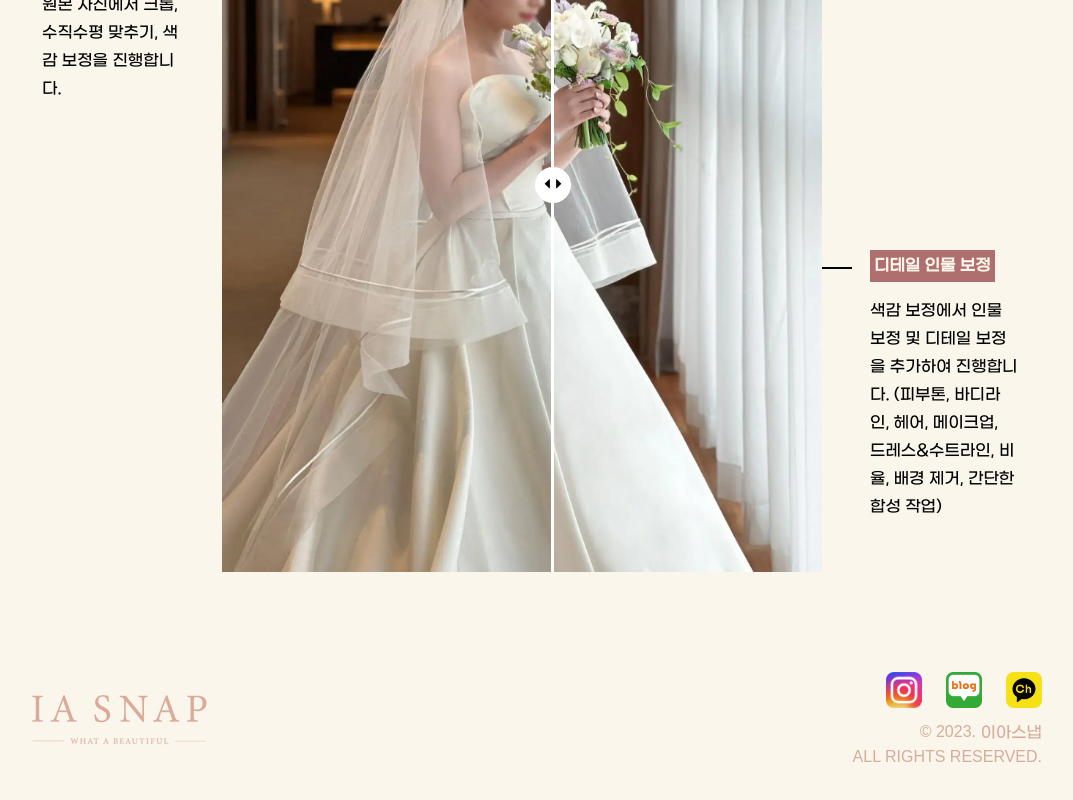
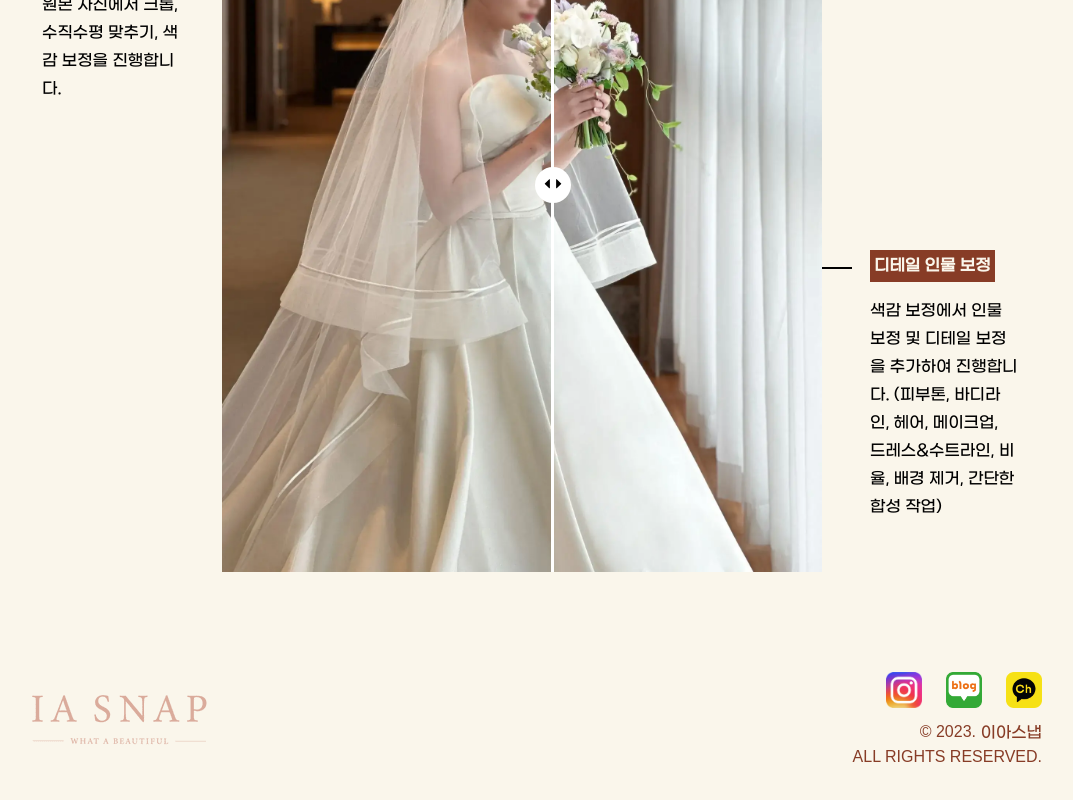
Before and after one commit to dev-rong/iasnap, a Next.js app: page /compare in a window 1280 px wide. Shown: the part 508-1308 px from the top of the page, without its empty margins (110-1183 px from the left). Built offline with nearby package versions, Linux system fonts and the light colour scheme; a web font is replaced by a local one.

Commit message:
:recycle: improve accessibility by increasing fonts contrast ratio

```diff
--- a/src/components/Footer.tsx
+++ b/src/components/Footer.tsx
@@ -65,7 +65,7 @@ const Footer = () => {
             />
           </a>
         </div>
-        <p className="text-sm md:text-base font-frank text-brown text-right">© {year}. <span className="footer-name">이아스냅</span> <br></br> ALL RIGHTS RESERVED.</p>
+        <p className="text-sm md:text-base font-frank text-title text-right">© {year}. <span className="footer-name">이아스냅</span> <br></br> ALL RIGHTS RESERVED.</p>
       </div>
     </footer>
   );
--- a/tailwind.config.js
+++ b/tailwind.config.js
@@ -12,9 +12,8 @@ module.exports = {
       "beige": "#F4D7C9",
       "brown": "#D7AC9A",
       "dark-brown": "#D7886D",
-      "title": "#B06F6F",
+      "title": "#873C26",
       "pink": "#F4C5C6",
-      "text": "#442C2E",
       "gray": "#E5E7EB"
     },
     extend: {
```
